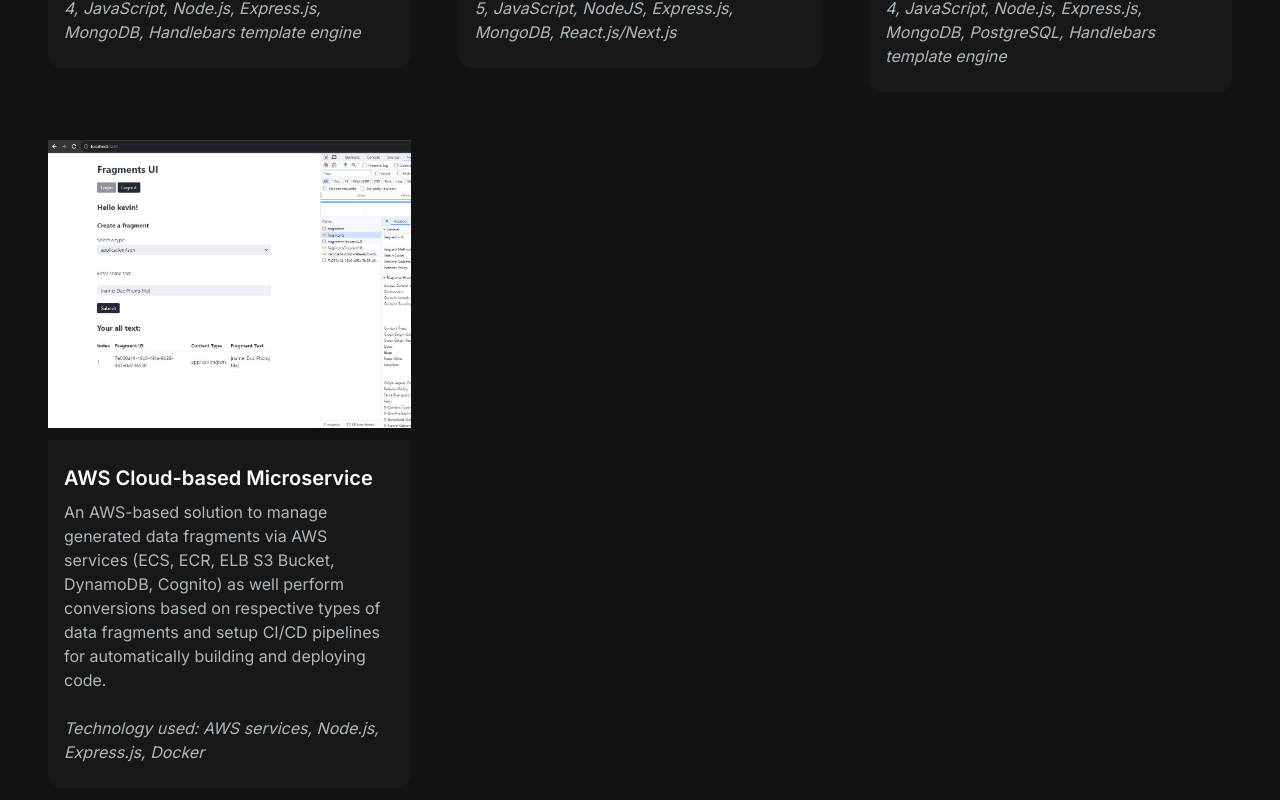
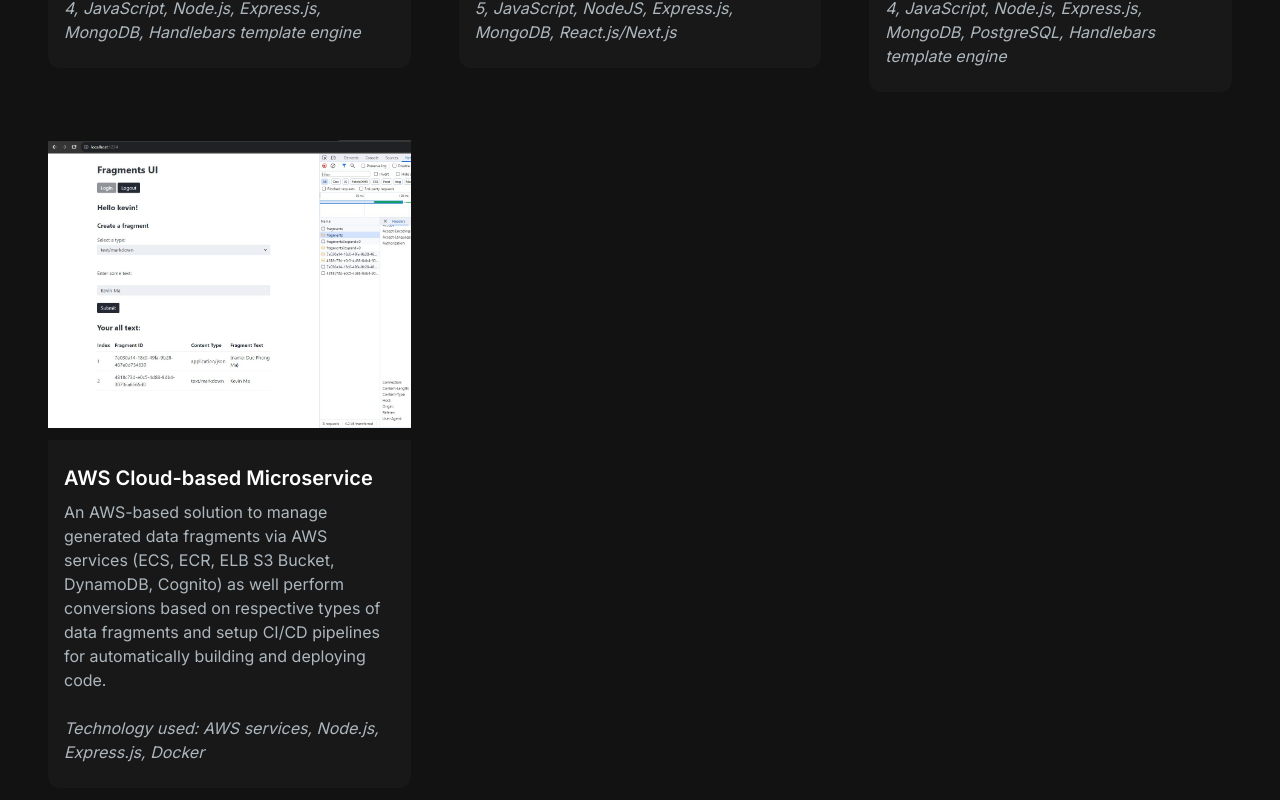
Before and after one commit to DucPhongMa/My-Portfolio, a Next.js app: page / in a window 1280 px wide. Shown: the part 2911-3711 px from the top of the page. Built offline with nearby package versions, Linux system fonts and the light colour scheme.

Commit message:
changed image

```diff
--- a/src/app/components/ProjectsSection.jsx
+++ b/src/app/components/ProjectsSection.jsx
@@ -38,7 +38,7 @@ const projectsData = [
         title: "AWS Cloud-based Microservice ",
         description: "An AWS-based solution to manage generated data fragments via AWS services (ECS, ECR, ELB S3 Bucket, DynamoDB, Cognito) as well perform conversions based on respective types of data fragments and setup CI/CD pipelines for automatically building and deploying code.",
         technology: "Technology used: AWS services, Node.js, Express.js, Docker",
-        image: "/images/projects/EC2-JSON.jpg",
+        image: "/images/projects/EC2-Markdown-contentType.jpg",
         tag: ["All"],
         gitURL: "https://gitfront.io/r/mphong-duc/cCX3mWqwSaZu/fragments/",
         previewURL: "https://youtu.be/reKOfN8Rluo"
```
Also changed, not shown: public/images/projects/EC2-JSON.JPG (deleted), public/images/projects/EC2-Markdown-contentType.jpg (added).
